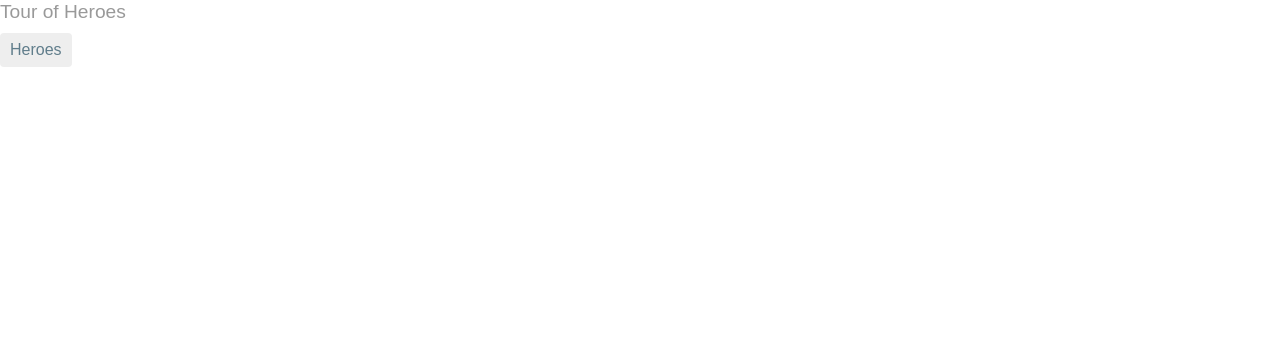
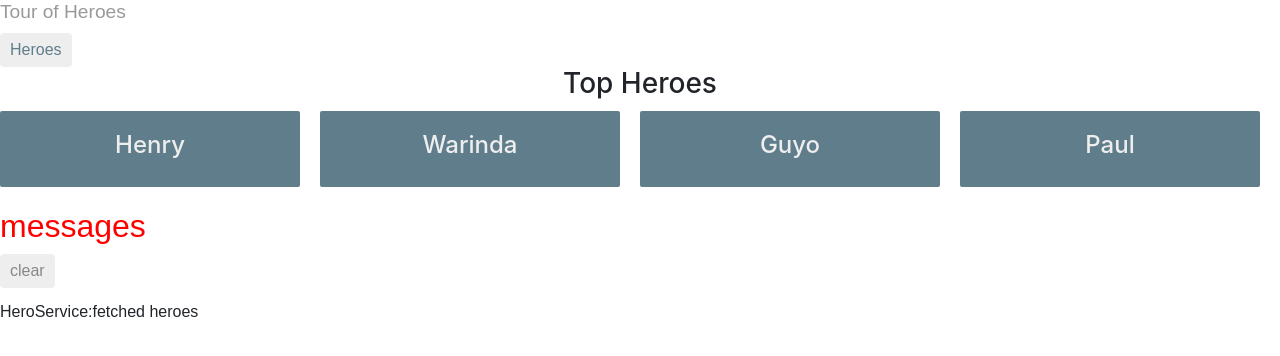
Before and after one commit to Torocy/Heroes, an Angular app: page /dashboard in a window 1280 px wide. Before the commit this address led to /. Shown: the top 356 px of the page. Built offline with nearby package versions, Linux system fonts and the light colour scheme.

Commit message:
added a dashboard route

```diff
--- a/src/app/app.module.ts
+++ b/src/app/app.module.ts
@@ -7,13 +7,15 @@
 import { HeroesComponent } from './heroes/heroes.component';
 import { HeroDetailComponent } from './hero-detail/hero-detail.component';
 import { MessagesComponent } from './messages/messages.component';
+import { DashboardComponent } from './dashboard/dashboard.component';
 
 @NgModule({
   declarations: [
     AppComponent,
     HeroesComponent,
     HeroDetailComponent,
-    MessagesComponent
+    MessagesComponent,
+    DashboardComponent
   ],
   imports: [
     BrowserModule,
--- /dev/null
+++ b/src/app/dashboard/dashboard.component.css
@@ -0,0 +1,61 @@
+[class*='col-'] {
+    float: left;
+    padding-right: 20px;
+    padding-bottom: 20px;
+  }
+  [class*='col-']:last-of-type {
+    padding-right: 0;
+  }
+  a {
+    text-decoration: none;
+  }
+  *, *:after, *:before {
+    -webkit-box-sizing: border-box;
+    -moz-box-sizing: border-box;
+    box-sizing: border-box;
+  }
+  h3 {
+    text-align: center; margin-bottom: 0;
+  }
+  h4 {
+    position: relative;
+  }
+  .grid {
+    margin: 0;
+  }
+  .col-1-4 {
+    width: 25%;
+  }
+  .module {
+    padding: 20px;
+    text-align: center;
+    color: #eee;
+    max-height: 120px;
+    min-width: 120px;
+    background-color: #607d8b;
+    border-radius: 2px;
+  }
+  .module:hover {
+    background-color: #eee;
+    cursor: pointer;
+    color: #607d8b;
+  }
+  .grid-pad {
+    padding: 10px 0;
+  }
+  .grid-pad > [class*='col-']:last-of-type {
+    padding-right: 20px;
+  }
+  @media (max-width: 600px) {
+    .module {
+      font-size: 10px;
+      max-height: 75px; }
+  }
+  @media (max-width: 1024px) {
+    .grid {
+      margin: 0;
+    }
+    .module {
+      min-width: 60px;
+    }
+  }
--- /dev/null
+++ b/src/app/dashboard/dashboard.component.html
@@ -0,0 +1,15 @@
+<h3>Top Heroes</h3>
+<div class="grid grid-pad">
+  <a *ngFor="let hero of heroes" class="col-1-4">
+    <div class="module hero">
+      <h4>{{hero.name}}</h4>
+    </div>
+
+
+
+
+  </a>
+
+
+
+</div>
--- /dev/null
+++ b/src/app/dashboard/dashboard.component.ts
@@ -0,0 +1,22 @@
+import { Component, OnInit } from '@angular/core';
+import { Hero} from '../heroes';
+import {HeroService} from '../hero.service';
+
+@Component({
+  selector: 'app-dashboard',
+  templateUrl: './dashboard.component.html',
+  styleUrls: ['./dashboard.component.css']
+})
+export class DashboardComponent implements OnInit {
+  heroes :Hero[] = [];
+
+  constructor(private heroService : HeroService) { }
+
+  ngOnInit() {
+    this.getHeroes();
+  }
+  getHeroes(): void{
+    this.heroService.getHeroes().subscribe(heroes =>this.heroes = heroes.slice(1, 5));
+  }
+
+}
```
Also changed, not shown: src/app/app-routing.module.ts (+6 -2 lines), 1 other file (tests, documents, lock files or other folders).
